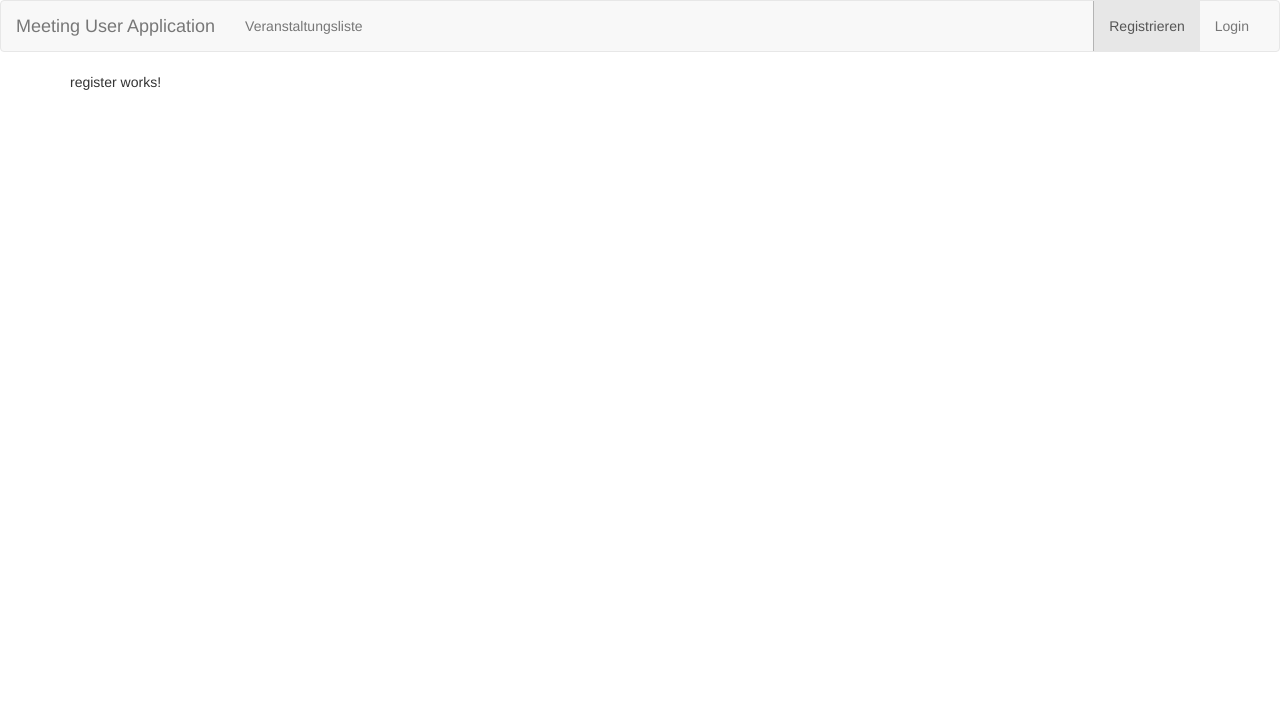
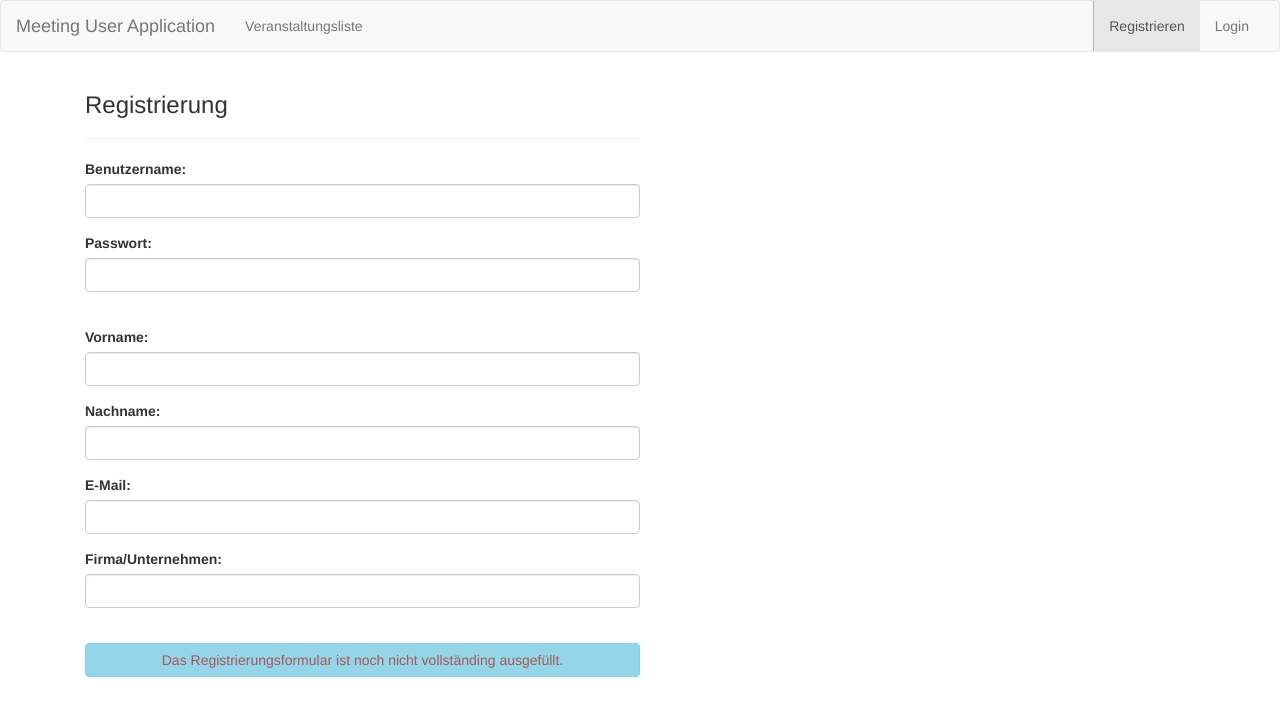
Before and after one commit to V-Peters/Angular, an Angular app: page /register in a window 1280 px wide. Shown: the top 716 px of the page. Built offline with nearby package versions, Linux system fonts and the light colour scheme.

Commit message:
added a register form with syling but no real funktion

```diff
--- a/src/app/login/register/register.component.css
+++ b/src/app/login/register/register.component.css
@@ -0,0 +1,3 @@
+input.ng-invalid.ng-touched {
+    border: 1px solid red;
+}
--- a/src/app/login/register/register.component.html
+++ b/src/app/login/register/register.component.html
@@ -1 +1,72 @@
-<p>register works!</p>
+<div class="container">
+    <div class="row">
+        <div class="col-xs-6">
+            <h3>Registrierung</h3>
+            <hr>
+            <form
+                [formGroup]="registerForm"
+                (ngSubmit)="onSubmit()">
+                <div class="form-group">
+                    <label for="username">Benutzername:</label>
+                    <i *ngIf="!registerForm.get('username').valid && registerForm.get('username').touched" style="color: red;"> Dieser Benutzername ist bereits vergeben.</i>
+                    <input
+                        type="text"
+                        id="username"
+                        formControlName="username"
+                        class="form-control">
+                </div>
+                <div class="form-group">
+                    <label for="password">Passwort:</label>
+                    <i *ngIf="!registerForm.get('password').valid && registerForm.get('password').touched" style="color: red;"> Dieses Feld ist ein Pflichtfeld.</i>
+                    <input
+                        type="password"
+                        id="password"
+                        formControlName="password"
+                        class="form-control">
+                </div>
+                <br>
+                <div class="form-group">
+                    <label for="firstname">Vorname:</label>
+                    <i *ngIf="!registerForm.get('firstname').valid && registerForm.get('firstname').touched" style="color: red;"> Dieses Feld ist ein Pflichtfeld.</i>
+                    <input
+                        type="text"
+                        id="firstname"
+                        formControlName="firstname"
+                        class="form-control">
+                </div>
+                <div class="form-group">
+                    <label for="lastname">Nachname:</label>
+                    <i *ngIf="!registerForm.get('lastname').valid && registerForm.get('lastname').touched" style="color: red;"> Dieses Feld ist ein Pflichtfeld.</i>
+                    <input
+                        type="text"
+                        id="lastname"
+                        formControlName="lastname"
+                        class="form-control">
+                </div>
+                <div class="form-group">
+                    <label for="email">E-Mail:</label>
+                    <i *ngIf="!registerForm.get('email').valid && registerForm.get('email').touched" style="color: red;"> Bitte geben Sie eine gültige Email Addresse ein.</i>
+                    <input
+                        type="text"
+                        id="email"
+                        formControlName="email"
+                        class="form-control">
+                </div>
+                <div class="form-group">
+                    <label for="company">Firma/Unternehmen:</label>
+                    <i *ngIf="!registerForm.get('company').valid && registerForm.get('company').touched" style="color: red;"> Dieses Feld ist ein Pflichtfeld.</i>
+                    <input
+                        type="text"
+                        id="company"
+                        formControlName="company"
+                        class="form-control">
+                </div>
+                <br>
+                <button type="submit" class="btn btn-info btn-block" [disabled]="registerForm.invalid">
+                    <span *ngIf="registerForm.valid">Registrieren</span>
+                    <span *ngIf="registerForm.invalid" style="color: rgb(117, 0, 0);"> Das Registrierungsformular ist noch nicht vollständing ausgefüllt.</span>
+                </button>
+            </form>
+        </div>
+    </div>
+</div>
--- a/src/app/login/register/register.component.ts
+++ b/src/app/login/register/register.component.ts
@@ -1,4 +1,5 @@
 import { Component, OnInit } from '@angular/core';
+import { FormGroup, FormControl, Validators } from '@angular/forms';
 
 @Component({
   selector: 'app-register',
@@ -6,10 +7,33 @@ import { Component, OnInit } from '@angular/core';
   styleUrls: ['./register.component.css']
 })
 export class RegisterComponent implements OnInit {
+  registerForm: FormGroup;
+  // get usernames from backend later and bind them to this array
+  existingUsernames = ['Chris', 'Anna'];
 
   constructor() { }
 
   ngOnInit(): void {
+    this.registerForm = new FormGroup({
+      'username': new FormControl(null, [Validators.required, this.forbiddenUsernames.bind(this)]),
+      'password': new FormControl(null, Validators.required),
+      'firstname': new FormControl(null, Validators.required),
+      'lastname': new FormControl(null, Validators.required),
+      'email': new FormControl(null, Validators.required),
+      'company': new FormControl(null, Validators.required)
+    })
+  }
+
+  onSubmit() {
+    console.log(this.registerForm);
+  }
+
+  forbiddenUsernames(control: FormControl): {[s: string]: boolean} {
+    if (this.existingUsernames.indexOf(control.value) !== -1) {
+      return {'nameIsForbidden': true};
+    } else {
+      return null;
+    }
   }
 
 }
```
